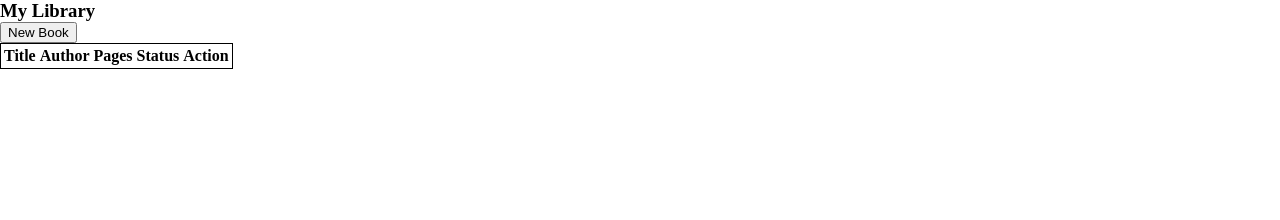
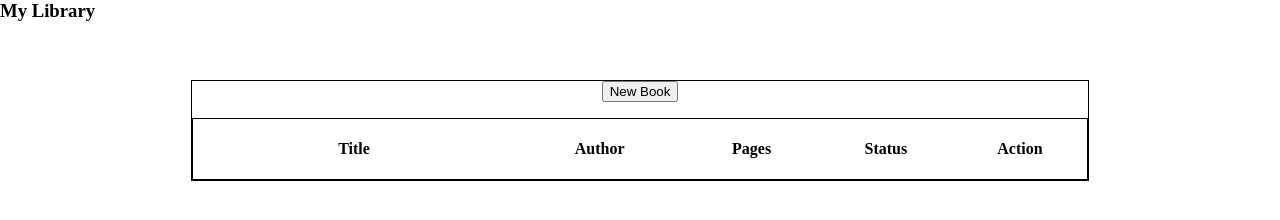
Before and after one commit to SkIym/library, a plain HTML site: page index.html in a window 1280 px wide. Drawn offline with Linux system fonts and the light colour scheme.

Commit message:
Add basic table layout

```diff
--- a/index.html
+++ b/index.html
@@ -11,9 +11,9 @@
 <body>
   <div id="cover-body">
   </div>
-  <main>
+  <main class="grid-container">
     <h3>My Library</h3>
-    <div id="library-display">
+    <div id="library-display" class="flex-container">
       <div id="control-library">
         <button id="add-button">New Book</button>
         <div id="add-book-container" class="flex-container">
--- a/script.js
+++ b/script.js
@@ -15,13 +15,16 @@ let newBookPages = document.getElementById("book-pages");
 const tableHeader = document.createElement("tr");
 const tableTitle = document.createElement("th");
 tableTitle.textContent = "Title";
+tableTitle.style.width = "25vw";
 const tableAuthor = document.createElement("th");
 tableAuthor.textContent = "Author";
 const tablePages = document.createElement("th");
 tablePages.textContent = "Pages";
 const tableStatus = document.createElement("th");
 tableStatus.textContent = "Status";
+tableStatus.style.width = "15%";
 const tableAction = document.createElement("th");
+tableAction.style.width = "15%";
 tableAction.textContent = "Action";
 
 tableHeader.appendChild(tableTitle);
--- a/style.css
+++ b/style.css
@@ -1,10 +1,6 @@
 * {
   margin: 0;
   outline: none;
-}
-
-td, table {
-  border: 1px solid black;
 }
 
 .grid-container {
@@ -14,7 +10,6 @@ td, table {
 .flex-container {
   display: flex;
 }
-
 
 /* Pop-up add book form */
 #add-book-container {
@@ -46,3 +41,35 @@ input {
   display: none;
   opacity: 0.7;
 }
+
+/* main */
+main {
+  grid-template-rows: 80px 1fr;
+}
+
+/* library display */
+#library-display {
+  justify-self: center;
+  border: 1px solid black;
+  flex-direction: column;
+  align-items: center;
+  gap: 16px;
+  width: 70%;
+  max-height: 100vh;
+}
+
+table {
+  border: 1px solid black;
+  width: 100%;
+  text-align: center;
+  border-spacing: 0 20px;
+}
+
+table > td {
+  word-wrap: break-all;
+}
+
+.change-status-btn,
+.remove-book-btn {
+
+}
```
Also changed, not shown: 1 other file.
